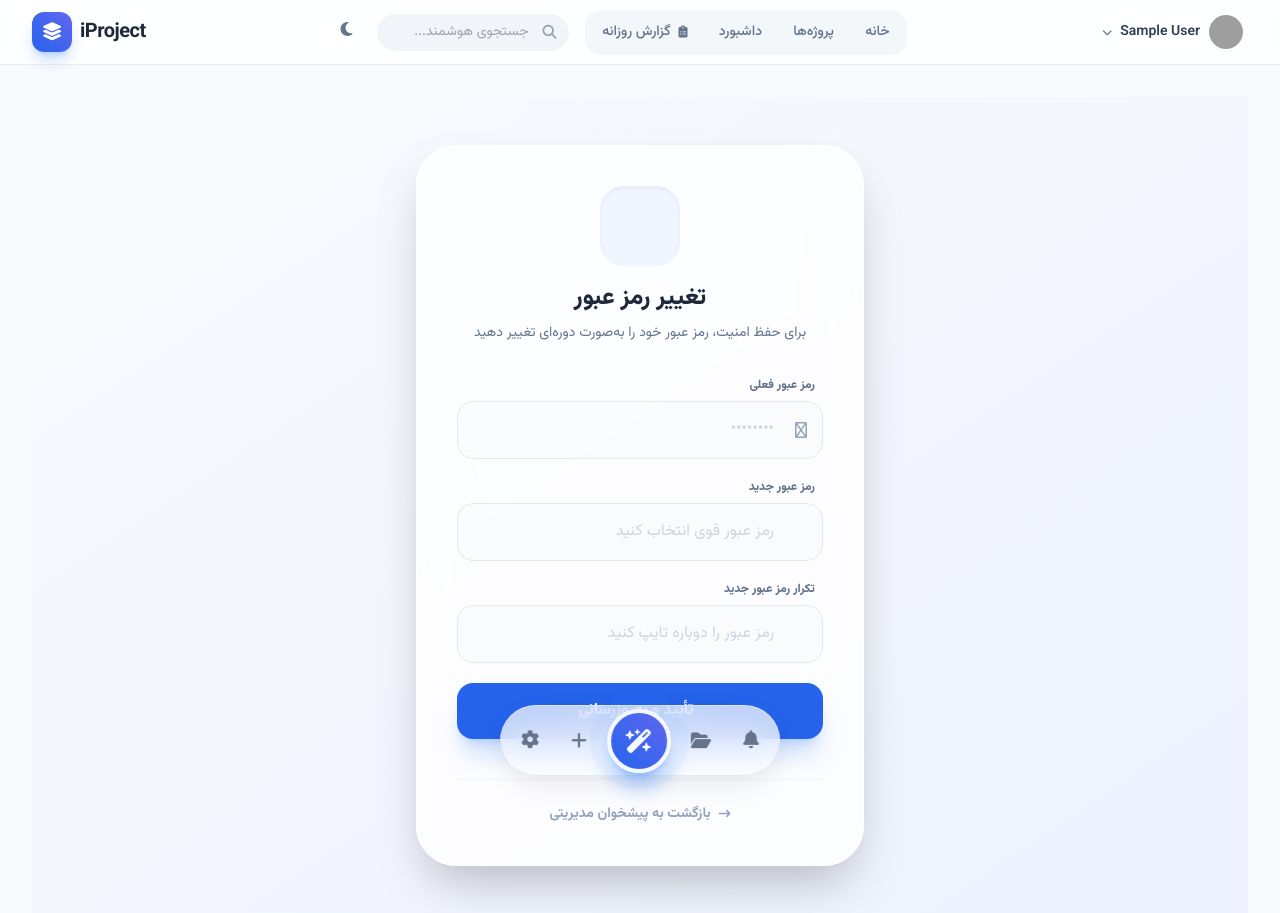
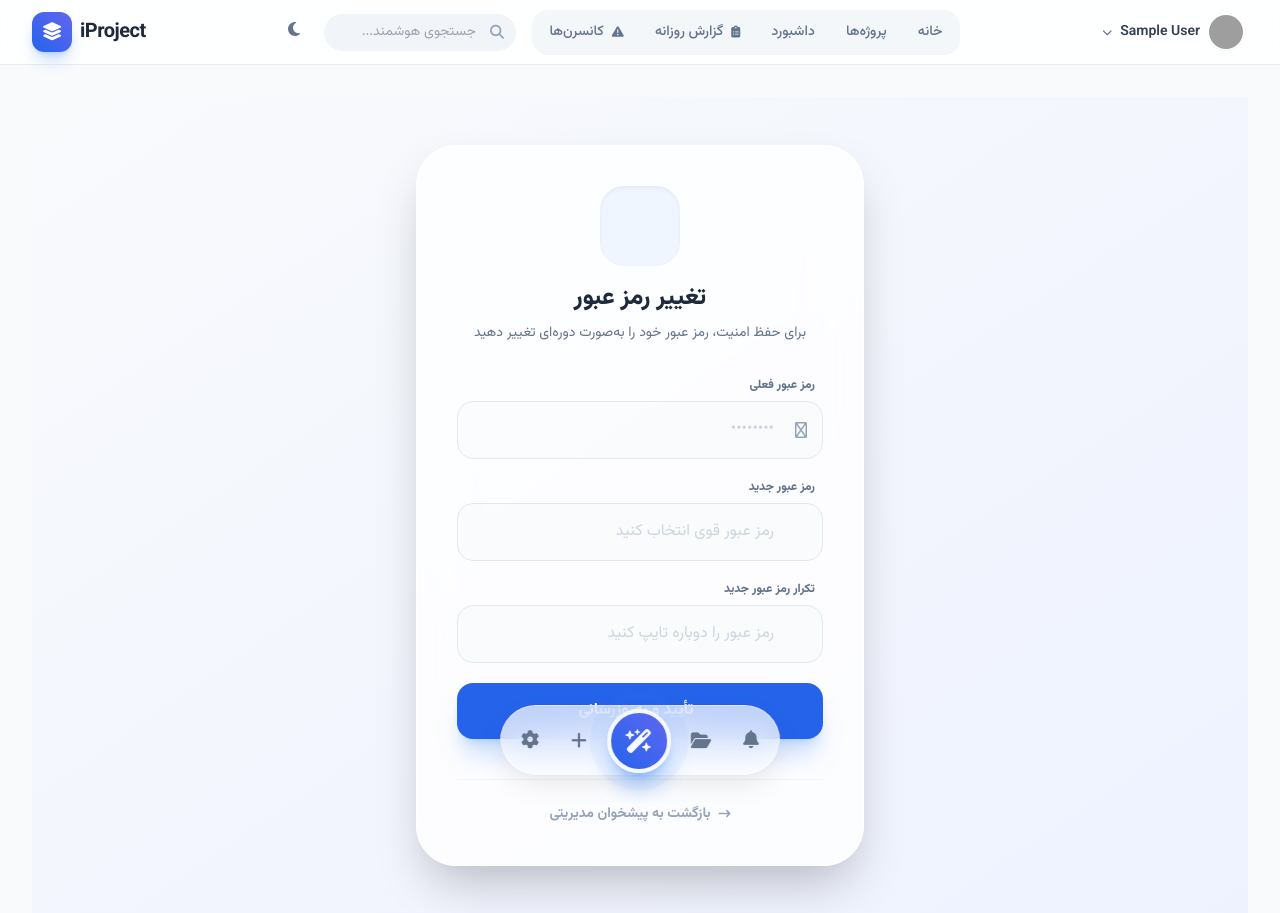
Before and after one commit to Tahmoures54/iProject, a Flask app: page /change-password in a window 1280 px wide. Shown: the top 913 px of the page. Run offline with Flask 3, Linux system fonts and the light colour scheme; the visitor is signed in with stand-in values (Sample User, id 1); parts of the project's set-up code (start-up, migrations or seed data) failed here and were passed over; some libraries are stand-ins or nearby versions; grey boxes are pictures that could not be loaded.

Commit message:
ui: add Concerns (کانسرن‌ها) to main navigation

```diff
--- a/pms_app/templates/base.html
+++ b/pms_app/templates/base.html
@@ -110,6 +110,9 @@
           {% if current_user.is_authenticated %}
           <a href="{{ url_for('daily_reports.index') }}" class="nav-link-modern">
             <i class="fa-solid fa-clipboard-list text-xs"></i> گزارش روزانه
+          </a>
+          <a href="{{ url_for('concerns.index') }}" class="nav-link-modern">
+            <i class="fa-solid fa-triangle-exclamation text-xs"></i> کانسرن‌ها
           </a>
           {% endif %}
           {% if is_admin %}
```
